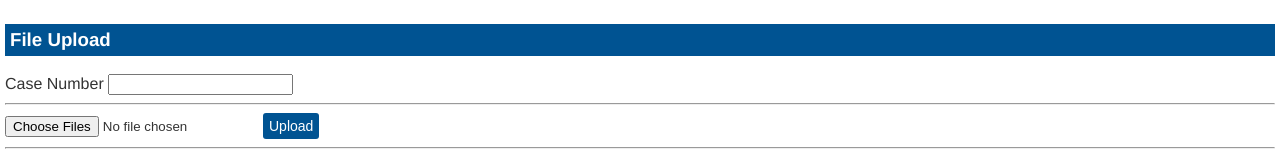
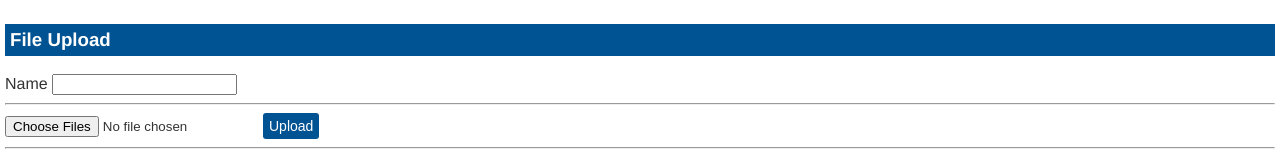
Before and after one commit to sandun98/fileupload, a plain HTML site: page index.html in a window 1280 px wide. Shown: the top 155 px of the page. Drawn offline with Linux system fonts and the light colour scheme; files that its build step writes are made by us from their sources; files whose address does not match are found by name.

Commit message:
Update index.html

```diff
--- a/index.html
+++ b/index.html
@@ -12,7 +12,7 @@
 	<div style="height: 100%">
 		<form id="uploadForm" name="uploadForm" action="/uploadMultipleFiles">
 			<div>
-				<label>Case Number</label> <input type="text"></input>
+				<label>Name</label> <input type="text"></input>
 			</div>
 			<hr />
 
```
